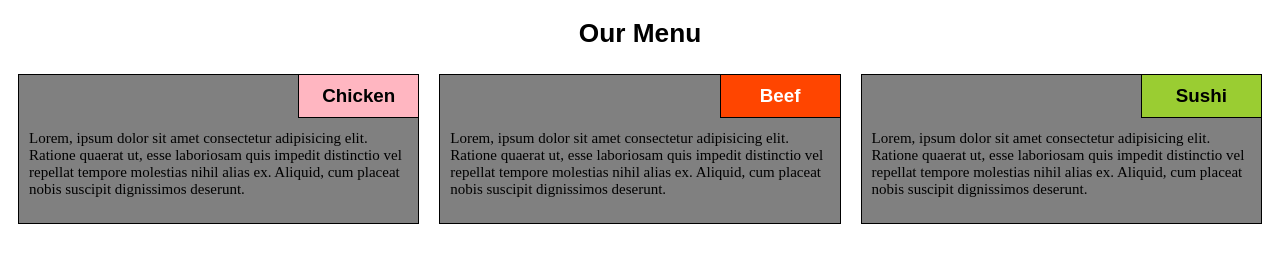
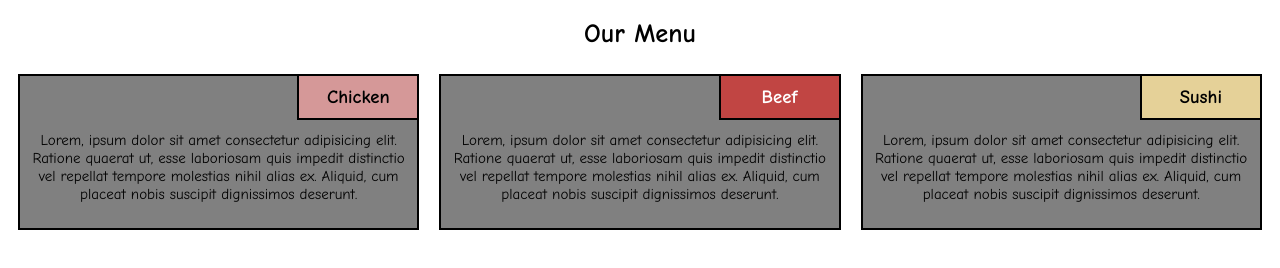
Before and after one commit to pillonam/module2-solution, a plain HTML site: page index.html in a window 1280 px wide. Drawn offline with Linux system fonts and the light colour scheme.

Commit message:
reviewed

```diff
--- a/css/style.css
+++ b/css/style.css
@@ -1,7 +1,7 @@
 /********** Base styles **********/
 * {
   box-sizing: border-box;
-  font-family: luminari,fantasy, Trattatello, fantasy, cursive;
+  font-family: "Comic Sans MS", "Comic Sans", cursive;
   font-size: 15px;
 }
 
@@ -13,7 +13,7 @@ h1 {
 }
 
 .box {
-  border: 1px solid black;
+  border: 2px solid black;
   background-color: #808080;
   /*height: 150px;*/
   margin-right: auto;
@@ -25,7 +25,7 @@ h1 {
 }
 
 .title{
-  border: 1px solid black;
+  border: 2px solid black;
   position: absolute;
   top: 0;
   right: 0;
@@ -39,17 +39,17 @@ h1 {
 }
 
 #t1 {
-  background-color: lightpink;
+  background-color: #d59898;
   color: black;
 }
 
 #t2 {
-  background-color: orangered;
+  background-color: #c14543;
   color: white;
 }
 
 #t3 {
-  background-color: yellowgreen;
+  background-color: #e5d198;
   color: black;
 }
 
@@ -60,7 +60,7 @@ h1 {
 p {
   padding: 10px;
   margin-top: 45px;
-  font-family: serif;
+  text-align: center;
 }
 
 
```
Also changed, not shown: 1 other file.
